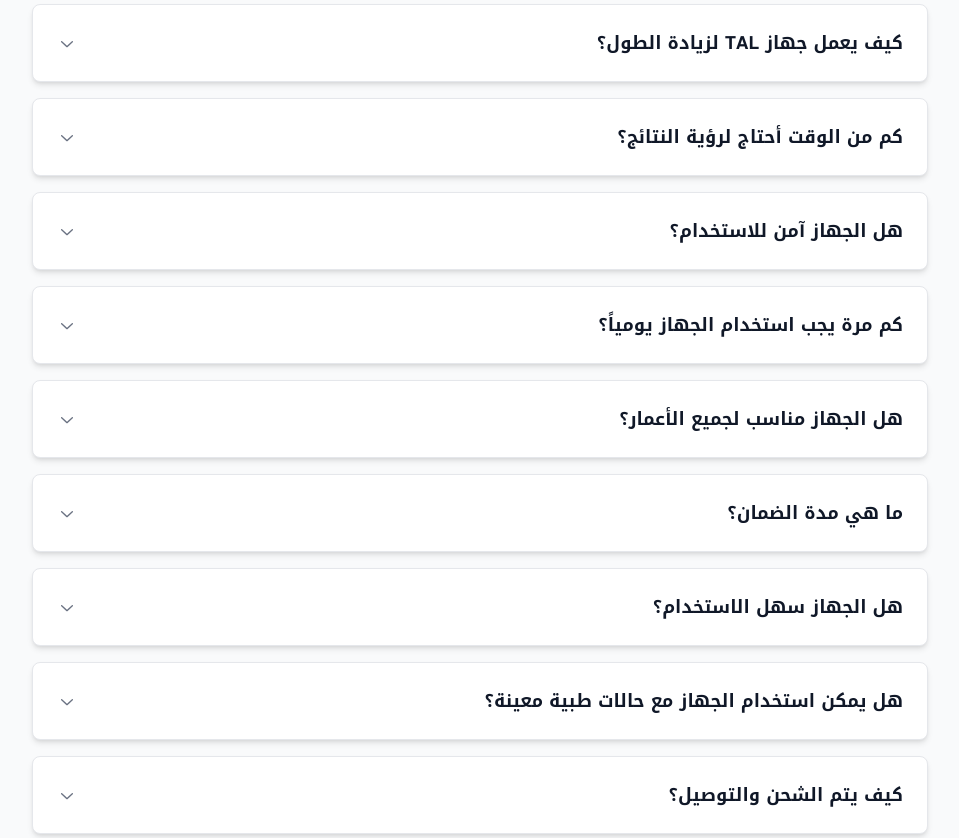
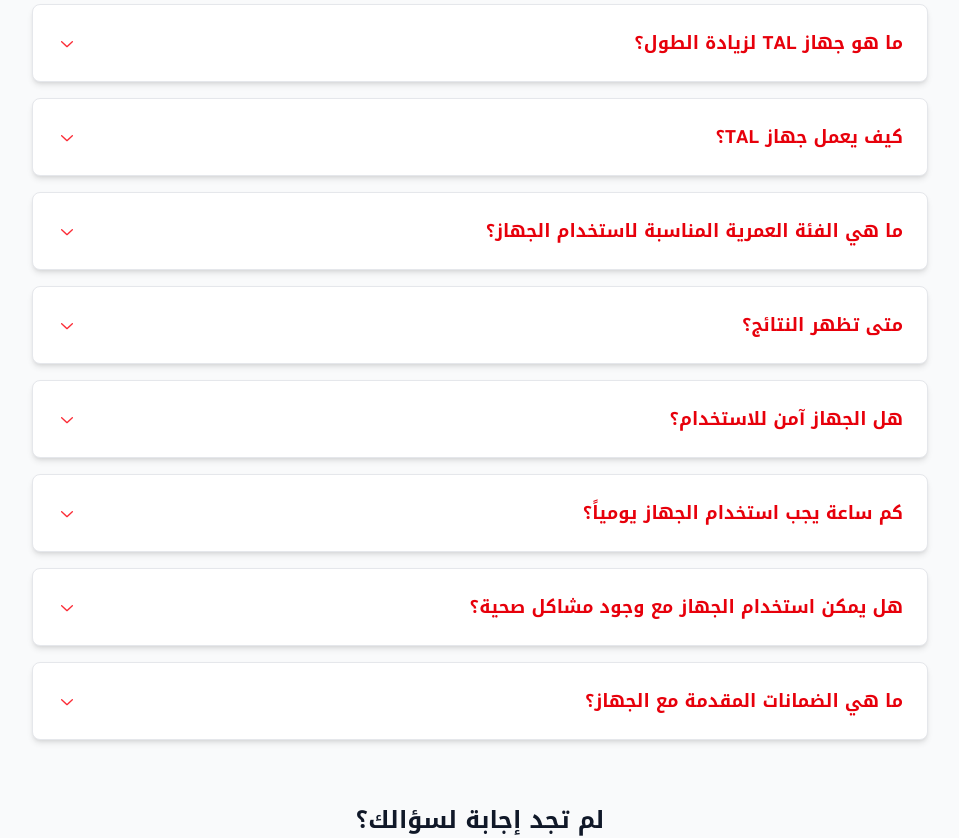
Before and after one commit to sara4ksa-beep/tal-height-device, a Next.js app: page /questions in a window 1280 px wide. Shown: the part 320-1158 px from the top of the page, without its empty margins (160-1119 px from the left). Built offline with nearby package versions, Linux system fonts and the light colour scheme.

Commit message:
تحديثات الموقع: تكبير البنر، إضافة زر اللغة، تحديث المحتوى، تحسين الأسئلة الشائعة

```diff
--- a/src/app/page.tsx
+++ b/src/app/page.tsx
@@ -6,29 +6,39 @@
 import Image from 'next/image';
 
 export default function HomePage() {
-  const { t, dir, language } = useLanguage();
+  const { t, dir, language, setLanguage } = useLanguage();
 
   return (
     <div className="min-h-screen bg-white" dir={dir}>
       {/* Hero Section */}
-      <section className="relative bg-cover bg-center bg-no-repeat text-white py-20" style={{ backgroundImage: 'url(/hero-banner.png)' }}>
+      <section className="relative bg-cover bg-center bg-no-repeat text-white py-32" style={{ backgroundImage: 'url(/hero-banner.png)' }}>
 
         <div className="container mx-auto px-4 text-center relative z-10">
           <h1 className="text-5xl md:text-6xl font-bold mb-6 drop-shadow-2xl" style={{ textShadow: '2px 2px 8px rgba(0,0,0,0.8)' }}>
             {t('heroTitle')}
           </h1>
           <div className="inline-block bg-header-footer px-6 py-3 rounded-lg mb-8">
-            <p className="text-xl md:text-2xl text-black font-bold">
+            <p className="text-xl md:text-2xl text-red-600 font-bold">
               {t('heroSubtitle')}
             </p>
           </div>
-          <div className="flex flex-col sm:flex-row gap-4 justify-center">
+          <div className="flex flex-col sm:flex-row gap-4 justify-center mb-8">
             <a href="https://new-mall.com/tal/p364801713" target="_blank" rel="noopener noreferrer" className="btn-primary text-lg px-8 py-4">
               {t('orderNow')}
             </a>
             <Link href="/questions" className="btn-secondary text-lg px-8 py-4">
               {t('faq')}
             </Link>
+          </div>
+
+          {/* Language Switch Button */}
+          <div className="mt-6">
+            <button
+              onClick={() => setLanguage(language === 'ar' ? 'en' : 'ar')}
+              className="px-6 py-3 bg-black/80 hover:bg-black text-white font-bold rounded-lg transition-colors duration-200 border-2 border-white shadow-lg"
+            >
+              {language === 'ar' ? 'English' : 'العربية'}
+            </button>
           </div>
         </div>
       </section>
@@ -89,58 +99,52 @@
         </div>
       </section>
 
-      {/* Product Description */}
-      <section className="py-20">
-        <div className="container mx-auto px-4">
-          <h2 className="section-title">{t('productTitle')}</h2>
-          <div className="max-w-4xl mx-auto text-center">
-            <p className="text-lg text-gray-700 leading-relaxed mb-8">
-              {t('productDesc1')}
-            </p>
-            <p className="text-lg text-gray-700 leading-relaxed mb-8">
-              {t('productDesc2')}
-            </p>
-            <p className="text-lg text-gray-700 leading-relaxed mb-8">
-              {t('productDesc3')}
-            </p>
-          </div>
-        </div>
-      </section>
-
-      {/* Additional SEO Content */}
+      {/* SEO Section - Moved Above Product Description */}
       <section className="py-20 bg-gray-50">
         <div className="container mx-auto px-4">
-          <h2 className="section-title">{t('seoTitle')}</h2>
+          <h2 className="section-title">علاج قصر القامة وزيادة الطول - كل ما تحتاج معرفته</h2>
           <div className="max-w-4xl mx-auto">
             <div className="grid md:grid-cols-2 gap-8">
               <div className="bg-white rounded-xl p-6 shadow-lg">
-                <h3 className="text-xl font-bold text-gray-900 mb-4">{t('seo1Title')}</h3>
+                <h3 className="text-xl font-bold text-gray-900 mb-4">كيف يعمل جهاز TAL لعلاج قصر القامة؟</h3>
                 <p className="text-gray-700 leading-relaxed">
-                  {t('seo1Desc')}
+                  جهاز TAL يعمل على تحفيز نمو العظام وتحسين الوضعية العامة للجسم. من خلال تقنيات متقدمة،
+                  يساعد الجهاز في علاج قصر القامة وزيادة الطول بشكل طبيعي وآمن. يعالج أيضاً مشاكل العمود الفقري
+                  ويصحح انحناء القامة.
                 </p>
               </div>
               <div className="bg-white rounded-xl p-6 shadow-lg">
-                <h3 className="text-xl font-bold text-gray-900 mb-4">{t('seo2Title')}</h3>
+                <h3 className="text-xl font-bold text-gray-900 mb-4">مميزات جهاز TAL لزيادة الطول</h3>
                 <ul className="text-gray-700 space-y-2">
-                  {language === 'ar' ? (
-                    <>
                   <li>• يزيد الطول 7 سم وأكثر</li>
                   <li>• يعالج قصر القامة للكبار والصغار</li>
                   <li>• يعالج آلام الظهر وانحناء القامة</li>
                   <li>• يخلصك من بروز البطن</li>
                   <li>• منتج معتمد لعلاج مشاكل الطول</li>
-                    </>
-                  ) : (
-                    <>
-                      <li>• Increases height by 7 cm or more</li>
-                      <li>• Treats short stature for adults and children</li>
-                      <li>• Treats back pain and posture problems</li>
-                      <li>• Eliminates belly protrusion</li>
-                      <li>• Certified product for treating height problems</li>
-                    </>
-                  )}
                 </ul>
               </div>
+            </div>
+          </div>
+        </div>
+      </section>
+
+      {/* Product Description */}
+      <section className="py-20">
+        <div className="container mx-auto px-4">
+          <h2 className="section-title text-center mb-12">جهاز TAL لعلاج قصر القامة وزيادة الطول - منتج مجرب وحقق نتائج مبهرة</h2>
+          <div className="max-w-4xl mx-auto">
+            <div className="space-y-6 text-right">
+              <p className="text-lg text-gray-700 leading-relaxed">
+                جهاز زيادة الطول TAL ليس مجرد أداة لزيادة الطول، بل هو منتج مبتكر يجمع بين التكنولوجيا الحديثة وطرق تحفيز الجسم الطبيعية لعلاج قصر القامة. يعمل على تعزيز نمو العظام وتحسين الوضعية العامة للجسم، مما يؤدي إلى زيادة الطول 7 سم وأكثر. هذا الجهاز هو الحل الأمثل لعلاج مشاكل الطول والقصر.
+              </p>
+
+              <p className="text-lg text-gray-700 leading-relaxed">
+                يوفر الجهاز حلاً شاملاً لمشاكل الطول والوضعية، مع سهولة الاستخدام ودليل مفصل للاستخدام الأمثل. تصميم عصري وسهل التخزين، مما يجعله إضافة مريحة لروتينك اليومي. جهاز TAL هو أفضل علاج لقصر القامة وزيادة الطول بشكل طبيعي وآمن.
+              </p>
+
+              <p className="text-lg text-gray-700 leading-relaxed">
+                يأتي المنتج مع ضمان ودعم فني ممتاز، مما يضمن تجربة مستخدم جيدة. جهاز TAL معتمد لعلاج قصر القامة وزيادة الطول للكبار والصغار. لا تدع قصر القامة يحد من طموحاتك وثقتك بنفسك. اطلب جهاز TAL الآن وابدأ رحلة علاج قصر القامة وزيادة الطول.
+              </p>
             </div>
           </div>
         </div>
--- a/src/app/questions/page.tsx
+++ b/src/app/questions/page.tsx
@@ -5,116 +5,44 @@
 import { cn } from '@/lib/utils';
 import { useLanguage } from '@/contexts/LanguageContext';
 
-const questions = {
-  ar: [
+const faqData = [
   {
-      id: '1',
-      question: 'كيف يعمل جهاز TAL لزيادة الطول؟',
-      answer: 'يعمل الجهاز من خلال تطبيق قوة شد تدريجية على العمود الفقري، مما يحفز نمو العظام وتمدد الأربطة. يستخدم تقنية علمية مدروسة لتحقيق نتائج آمنة وفعالة.'
+    question: "ما هو جهاز TAL لزيادة الطول؟",
+    answer: "جهاز TAL هو جهاز طبي متطور مصمم لعلاج قصر القامة وزيادة الطول بشكل طبيعي وآمن. يعمل الجهاز على تحفيز نمو العظام وتحسين الوضعية العامة للجسم."
   },
   {
-      id: '2',
-      question: 'كم من الوقت أحتاج لرؤية النتائج؟',
-      answer: 'تبدأ النتائج الأولية في الظهور خلال 2-4 أسابيع من الاستخدام المنتظم. للحصول على النتائج الكاملة (7 سم وأكثر)، يوصى بالاستخدام لمدة 3-6 أشهر.'
+    question: "كيف يعمل جهاز TAL؟",
+    answer: "يعمل الجهاز من خلال تقنيات متقدمة لتحفيز نمو العظام وتقوية العضلات المحيطة بالعمود الفقري. يساعد في تصحيح انحناء القامة وعلاج مشاكل العمود الفقري."
   },
   {
-      id: '3',
-      question: 'هل الجهاز آمن للاستخدام؟',
-      answer: 'نعم، الجهاز آمن تماماً للاستخدام. تم اختباره واعتماده من قبل خبراء الصحة. يستخدم تقنيات آمنة ولا يسبب أي أضرار جانبية.'
+    question: "ما هي الفئة العمرية المناسبة لاستخدام الجهاز؟",
+    answer: "الجهاز مناسب للاستخدام من عمر 14 إلى 40 سنة. يمكن استخدامه بأمان في هذه الفئة العمرية لتحقيق أفضل النتائج."
   },
   {
-      id: '4',
-      question: 'كم مرة يجب استخدام الجهاز يومياً؟',
-      answer: 'يوصى باستخدام الجهاز لمدة 15-20 دقيقة يومياً، 5-6 مرات في الأسبوع. يمكن زيادة المدة تدريجياً حسب راحة المستخدم.'
+    question: "متى تظهر النتائج؟",
+    answer: "النتائج تظهر من 3 إلى 6 أشهر من الاستخدام المنتظم. يختلف الوقت حسب حالة كل شخص والتزامه بتعليمات الاستخدام."
   },
   {
-      id: '5',
-      question: 'هل الجهاز مناسب لجميع الأعمار؟',
-      answer: 'الجهاز مناسب للبالغين من عمر 18-50 سنة. للأعمار الأكبر، يوصى باستشارة الطبيب قبل الاستخدام.'
+    question: "هل الجهاز آمن للاستخدام؟",
+    answer: "نعم، الجهاز آمن تماماً للاستخدام. تم اختباره واعتماده من الجهات الصحية المختصة. لا يسبب أي آثار جانبية ضارة."
   },
   {
-      id: '6',
-      question: 'ما هي مدة الضمان؟',
-      answer: 'نوفر ضمان شامل لمدة سنة كاملة على جميع أجزاء الجهاز. يشمل الضمان الإصلاح أو الاستبدال المجاني.'
+    question: "كم ساعة يجب استخدام الجهاز يومياً؟",
+    answer: "يُنصح باستخدام الجهاز لمدة 30-45 دقيقة يومياً للحصول على أفضل النتائج. يمكن تقسيم الوقت على فترات متعددة خلال اليوم."
   },
   {
-      id: '7',
-      question: 'هل الجهاز سهل الاستخدام؟',
-      answer: 'نعم، الجهاز سهل الاستخدام جداً. يأتي مع دليل مفصل بالصور والفيديو، بالإضافة إلى دعم فني متوفر على مدار الساعة.'
+    question: "هل يمكن استخدام الجهاز مع وجود مشاكل صحية؟",
+    answer: "يُنصح باستشارة الطبيب قبل الاستخدام إذا كان لديك مشاكل صحية معينة. الجهاز آمن لمعظم الحالات ولكن من الأفضل التأكد من الطبيب."
   },
   {
-      id: '8',
-      question: 'هل يمكن استخدام الجهاز مع حالات طبية معينة؟',
-      answer: 'في حالة وجود مشاكل صحية في العمود الفقري أو العظام، يوصى باستشارة الطبيب قبل الاستخدام. الجهاز آمن لمعظم الحالات.'
-    },
-    {
-      id: '9',
-      question: 'كيف يتم الشحن والتوصيل؟',
-      answer: 'نوفر خدمة شحن سريعة وآمنة لجميع أنحاء المملكة. التوصيل خلال 2-3 أيام عمل، مع إمكانية التتبع عبر الإنترنت.'
-    },
-    {
-      id: '10',
-      question: 'هل يمكن إرجاع الجهاز إذا لم يعجبني؟',
-      answer: 'نعم، نوفر ضمان استرداد الأموال خلال 30 يوماً من الشراء إذا لم تكن راضياً عن المنتج، بشرط أن يكون في حالة ممتازة.'
+    question: "ما هي الضمانات المقدمة مع الجهاز؟",
+    answer: "يأتي الجهاز مع ضمان شامل لمدة سنة كاملة. يشمل الضمان جميع الأجزاء والعيوب في التصنيع."
   }
-  ],
-  en: [
-    {
-      id: '1',
-      question: 'How does the TAL device work to increase height?',
-      answer: 'The device works by applying gradual traction force to the spine, stimulating bone growth and ligament stretching. It uses scientifically studied technology to achieve safe and effective results.'
-    },
-    {
-      id: '2',
-      question: 'How long does it take to see results?',
-      answer: 'Initial results begin to appear within 2-4 weeks of regular use. For complete results (7 cm or more), it is recommended to use for 3-6 months.'
-    },
-    {
-      id: '3',
-      question: 'Is the device safe to use?',
-      answer: 'Yes, the device is completely safe to use. It has been tested and approved by health experts. It uses safe techniques and causes no side effects.'
-    },
-    {
-      id: '4',
-      question: 'How often should I use the device daily?',
-      answer: 'It is recommended to use the device for 15-20 minutes daily, 5-6 times a week. Duration can be gradually increased according to user comfort.'
-    },
-    {
-      id: '5',
-      question: 'Is the device suitable for all ages?',
-      answer: 'The device is suitable for adults aged 18-50 years. For older ages, it is recommended to consult a doctor before use.'
-    },
-    {
-      id: '6',
-      question: 'What is the warranty period?',
-      answer: 'We provide a comprehensive warranty for one full year on all parts of the device. The warranty includes free repair or replacement.'
-    },
-    {
-      id: '7',
-      question: 'Is the device easy to use?',
-      answer: 'Yes, the device is very easy to use. It comes with a detailed manual with pictures and video, plus technical support available 24/7.'
-    },
-    {
-      id: '8',
-      question: 'Can the device be used with certain medical conditions?',
-      answer: 'In case of health problems in the spine or bones, it is recommended to consult a doctor before use. The device is safe for most cases.'
-    },
-    {
-      id: '9',
-      question: 'How is shipping and delivery done?',
-      answer: 'We provide fast and secure shipping service throughout the Kingdom. Delivery within 2-3 working days, with online tracking capability.'
-    },
-    {
-      id: '10',
-      question: 'Can I return the device if I don\'t like it?',
-      answer: 'Yes, we provide a money-back guarantee within 30 days of purchase if you are not satisfied with the product, provided it is in excellent condition.'
-    }
-  ]
-};
+];
 
 export default function QuestionsPage() {
   const { language, dir } = useLanguage();
-  const currentQuestions = questions[language as keyof typeof questions];
+  const currentQuestions = faqData;
 
   return (
     <div className="min-h-screen bg-gray-50 py-20" dir={dir}>
@@ -141,16 +69,16 @@
           >
             {currentQuestions.map((item) => (
               <Accordion.Item
-                key={item.id}
-                value={item.id}
+                key={item.question}
+                value={item.question}
                 className="bg-white rounded-lg shadow-md border border-gray-200"
               >
                 <Accordion.Header className="flex">
-                  <Accordion.Trigger className="flex flex-1 items-center justify-between py-6 px-6 text-right font-semibold text-gray-900 hover:bg-gray-50 transition-colors rounded-lg">
+                  <Accordion.Trigger className="flex flex-1 items-center justify-between py-6 px-6 text-right font-semibold text-red-600 hover:bg-gray-50 transition-colors rounded-lg">
                     <span className="text-lg">{item.question}</span>
                     <ChevronDownIcon
                       className={cn(
-                        'h-5 w-5 text-gray-500 transition-transform duration-300',
+                        'h-5 w-5 text-red-500 transition-transform duration-300',
                         'data-[state=open]:rotate-180'
                       )}
                     />
--- a/src/components/Navigation.tsx
+++ b/src/components/Navigation.tsx
@@ -33,7 +33,7 @@
       <div className="container mx-auto px-4 py-4">
         <div className="flex items-center justify-between">
           {/* Logo */}
-          <Link href="/" className="flex items-center space-x-3 space-x-reverse">
+          <Link href="/" className="flex items-center space-x-6 space-x-reverse">
             <div className="w-10 h-10 sm:w-12 sm:h-12 flex items-center justify-center">
               <Image
                 src="/cropped-tallogo-1.png"
```
Lines whose indentation alone changed are shown as unchanged.
